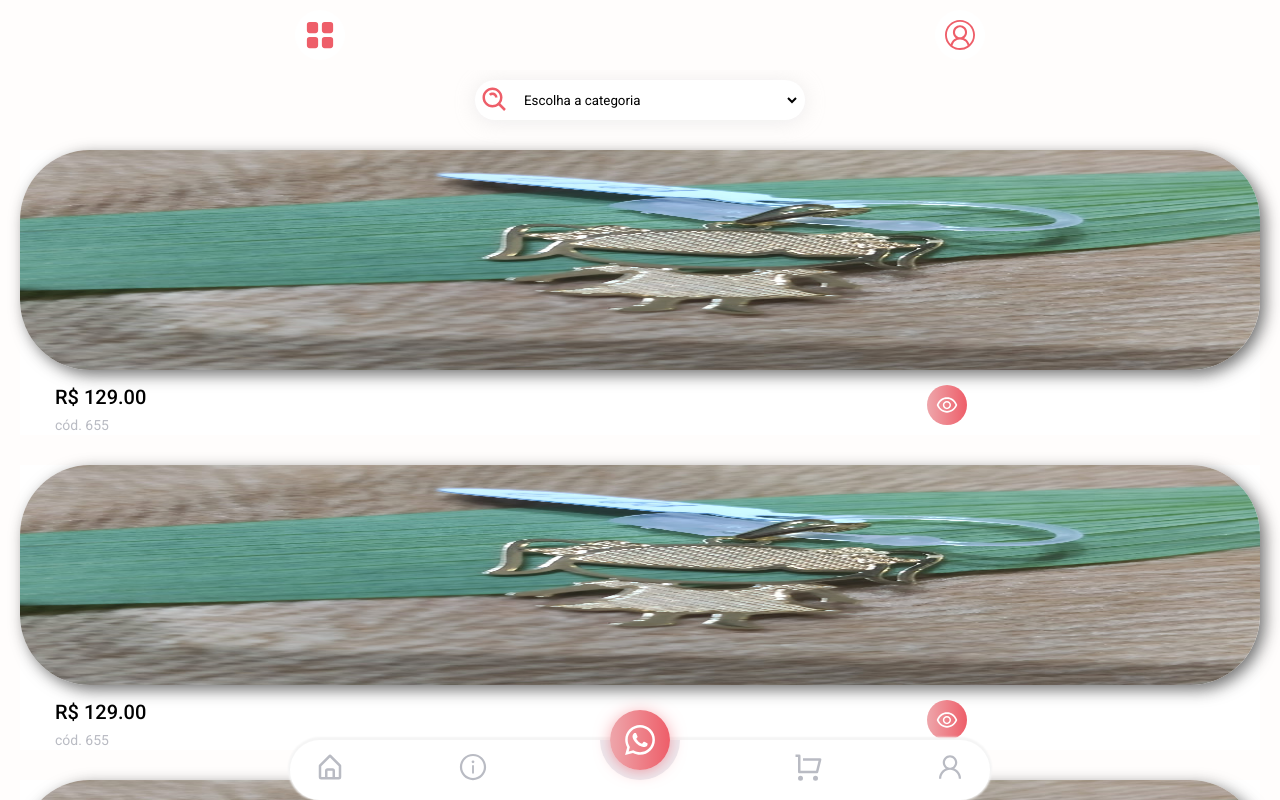
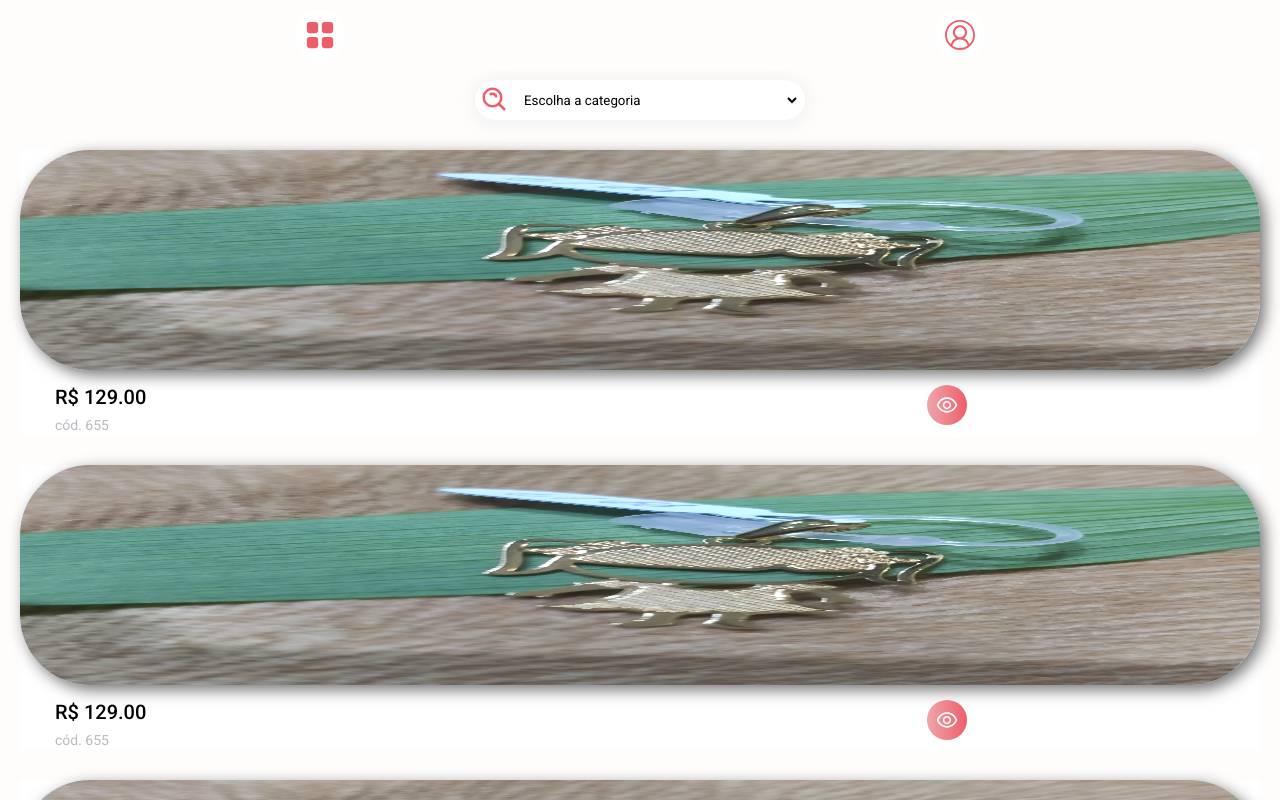
Before and after one commit to GabrielRezes/decca-store, a React (Vite) app: page / in a window 1280 px wide. Built offline with nearby package versions, Linux system fonts and the light colour scheme.

Commit message:
adding position sticky

```diff
--- a/src/components/Navbar/index.jsx
+++ b/src/components/Navbar/index.jsx
@@ -10,7 +10,7 @@ import { RiShoppingCartLine } from 'react-icons/ri';
 
 const ContainerNav = styled.nav`
   position: sticky;
-  /* left: 0; */
+  top: 100%;
   bottom: 0;
   z-index: 2;
   display: flex;
```
